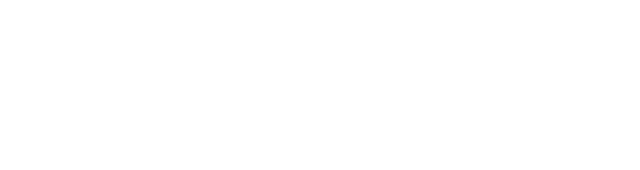
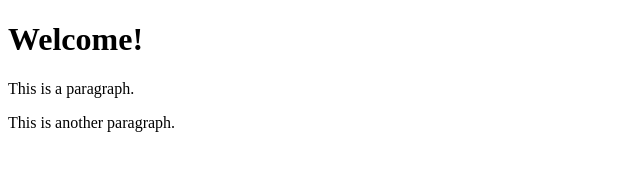
Before and after one commit to lpiethe/git-test, a plain HTML site: page index.html in a window 1280 px wide. Shown: the whole page, without its empty margins (0-640 px from the left). Drawn offline with Linux system fonts and the light colour scheme.

Commit message:
Second commit

```diff
--- a/index.html
+++ b/index.html
@@ -1,9 +1,8 @@
 <!DOCTYPE html>
 <html>
-    <head>
-        <title></title>
-    </head>
     <body>
-
+        <h1>Welcome!</h1>
+        <p>This is a paragraph.</p>
+        <p>This is another paragraph.</p>
     </body>
 </html>
```
